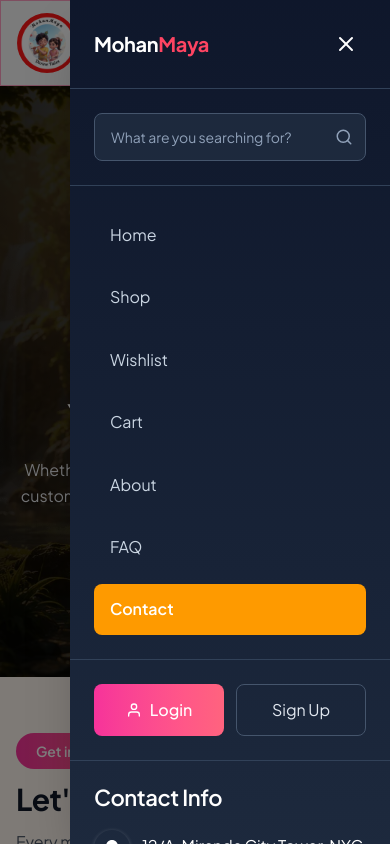
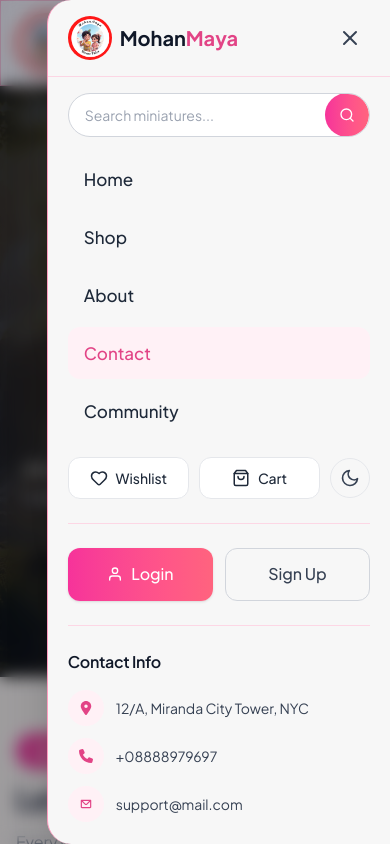
Before and after one commit to ujjawalpaawani04/MM-Project, a React (Vite) app in the folder Frontend/: page /contact in a window 390 px wide. Both pictures are taken after a click on the button 354 px from the left and 43 px from the top of the page. Shown: the top 844 px of the page. Built offline with nearby package versions, Linux system fonts and the light colour scheme.

Commit message:
mobile header updated

```diff
--- a/Frontend/src/components/website/MobileSidebar.jsx
+++ b/Frontend/src/components/website/MobileSidebar.jsx
@@ -1,7 +1,8 @@
-import { useState } from "react";
+import { useEffect, useState } from "react";
 import { Link, NavLink, useNavigate } from "react-router";
-import { FiX, FiSearch, FiUser, FiLogOut } from "react-icons/fi";
-import { useAuth } from "../../context/AuthContext";
+import { AnimatePresence, motion } from "framer-motion";
+import { Heart } from "lucide-react";
+import { FiX, FiSearch, FiUser, FiLogOut, FiShoppingBag } from "react-icons/fi";
 import { FaLocationDot, FaPhone } from "react-icons/fa6";
 import { CgMail } from "react-icons/cg";
 import {
@@ -10,21 +11,74 @@ import {
   FaYoutube,
   FaLinkedinIn,
 } from "react-icons/fa";
+import ThemeToggle from "../common/ThemeToggle";
+import { useAuth } from "../../context/AuthContext";
+import { useCart } from "../../context/CartContext";
+import { useWishlist } from "../../context/WishlistContext";
+
+import logo from "../../assets/website/mmLogo.png";
+
+// Primary navigation mirrors the desktop header exactly so the drawer reads as a
+// responsive extension of it rather than a separate menu.
+const navLinks = [
+  { name: "Home", path: "/" },
+  { name: "Shop", path: "/shop" },
+  { name: "About", path: "/about" },
+  { name: "Contact", path: "/contact" },
+  { name: "Community", path: "/community" },
+];
+
+const socialLinks = [
+  { icon: FaFacebookF, url: "#", label: "Facebook" },
+  { icon: FaTwitter, url: "#", label: "Twitter" },
+  { icon: FaYoutube, url: "#", label: "YouTube" },
+  { icon: FaLinkedinIn, url: "#", label: "LinkedIn" },
+];
+
+// Slide/stagger variants. The app is wrapped in <MotionConfig reducedMotion="user">,
+// so Framer collapses these to instant transitions when the OS prefers reduced motion.
+const panelVariants = {
+  hidden: { x: "100%" },
+  visible: {
+    x: 0,
+    transition: { type: "spring", stiffness: 360, damping: 38, mass: 0.9 },
+  },
+  exit: { x: "100%", transition: { duration: 0.25, ease: "easeInOut" } },
+};
+
+const listVariants = {
+  visible: { transition: { staggerChildren: 0.045, delayChildren: 0.08 } },
+};
+
+const itemVariants = {
+  hidden: { opacity: 0, x: 16 },
+  visible: { opacity: 1, x: 0, transition: { duration: 0.28, ease: "easeOut" } },
+};
 
 const MobileSidebar = ({ isOpen, onClose }) => {
   const navigate = useNavigate();
   const [query, setQuery] = useState("");
   const { user, isAuthenticated, logout } = useAuth();
+  const { totalItems } = useCart();
+  const { count: wishlistCount } = useWishlist();
 
-  const navLinks = [
-    { name: "Home", path: "/" },
-    { name: "Shop", path: "/shop" },
-    { name: "Wishlist", path: "/wishlist" },
-    { name: "Cart", path: "/cart" },
-    { name: "About", path: "/about" },
-    { name: "FAQ", path: "/faq" },
-    { name: "Contact", path: "/contact" },
-  ];
+  // Lock background scroll while the drawer is open (premium, touch-friendly).
+  useEffect(() => {
+    if (!isOpen) return;
+    const prev = document.body.style.overflow;
+    document.body.style.overflow = "hidden";
+    return () => {
+      document.body.style.overflow = prev;
+    };
+  }, [isOpen]);
+
+  // Close on Escape for accessibility/keyboard parity with the desktop dropdowns.
+  useEffect(() => {
+    if (!isOpen) return;
+    const onKey = (e) => e.key === "Escape" && onClose();
+    window.addEventListener("keydown", onKey);
+    return () => window.removeEventListener("keydown", onKey);
+  }, [isOpen, onClose]);
 
   const handleSearch = (e) => {
     e.preventDefault();
@@ -33,102 +87,172 @@ const MobileSidebar = ({ isOpen, onClose }) => {
     onClose();
   };
 
-  const socialLinks = [
-    { icon: FaFacebookF, url: "#" },
-    { icon: FaTwitter, url: "#" },
-    { icon: FaYoutube, url: "#" },
-    { icon: FaLinkedinIn, url: "#" },
-  ];
+  const wishlistActive = wishlistCount > 0;
 
   return (
-    <>
-      {/* Backdrop */}
-      <div
-        className={`fixed inset-0 bg-black transition-opacity duration-300 z-40 lg:hidden ${
-          isOpen ? "opacity-50" : "opacity-0 pointer-events-none"
-        }`}
+    <AnimatePresence>
+      {isOpen && (
+        <div className="lg:hidden" role="dialog" aria-modal="true" aria-label="Menu">
+          {/* Semi-transparent, blurred backdrop */}
+          <motion.div
+            initial={{ opacity: 0 }}
+            animate={{ opacity: 1 }}
+            exit={{ opacity: 0 }}
+            transition={{ duration: 0.25 }}
             onClick={onClose}
+            className="fixed inset-0 z-[1000] bg-gray-900/40 dark:bg-black/60 backdrop-blur-sm"
+            aria-hidden="true"
           />
 
-      {/* Sidebar */}
-      <div
-        className={`fixed right-0 top-0 h-full w-80 bg-linear-to-b from-slate-900 to-slate-800 shadow-2xl transition-transform duration-300 lg:hidden z-50 transform flex flex-col ${
-          isOpen ? "translate-x-0" : "translate-x-full"
-        }`}
+          {/* Drawer panel — same surfaces, border and brand as the desktop header */}
+          <motion.aside
+            variants={panelVariants}
+            initial="hidden"
+            animate="visible"
+            exit="exit"
+            className="fixed right-0 top-0 z-[1001] flex h-full w-[88%] max-w-sm flex-col rounded-l-3xl border-l border-brand-300 bg-ink-50 shadow-2xl theme-surface dark:border-slate-700 dark:bg-slate-900"
           >
-        {/* Header - Fixed */}
-        <div className="flex items-center justify-between p-6 border-b border-slate-700 shrink-0">
-          <h2 className="text-white text-xl font-bold">
-            Mohan<span className="text-brand-400">Maya</span>
-          </h2>
+            {/* Header: logo + brand lockup, matching the desktop header */}
+            <div className="flex shrink-0 items-center justify-between gap-3 border-b border-brand-200/70 px-5 py-4 dark:border-slate-700">
+              <Link
+                to="/"
+                onClick={onClose}
+                className="flex items-center gap-2"
+                aria-label="Mohan Maya home"
+              >
+                <img
+                  src={logo}
+                  alt="Mohan Maya logo"
+                  className="h-11 w-11 rounded-full object-contain"
+                />
+                <span className="text-xl font-bold text-gray-900 dark:text-white">
+                  Mohan<span className="text-brand-500">Maya</span>
+                </span>
+              </Link>
               <button
                 onClick={onClose}
-            className="p-2 hover:bg-amber-500 transition-colors duration-300 rounded-full"
+                aria-label="Close menu"
+                className="rounded-full p-2 text-gray-700 transition-colors hover:bg-brand-50 hover:text-brand-500 dark:text-gray-200 dark:hover:bg-slate-800"
               >
-            <FiX className="text-2xl text-white" />
+                <FiX className="text-2xl" />
               </button>
             </div>
 
-        {/* Search Box - Fixed */}
+            {/* Search — rounded-full pill with the gradient submit, like the desktop */}
             <form
               onSubmit={handleSearch}
               role="search"
-          className="p-6 border-b border-slate-700 shrink-0"
+              className="shrink-0 px-5 pb-4 pt-4"
             >
-          <div className="flex items-center overflow-hidden border border-slate-600 rounded-lg h-12 bg-slate-800">
+              <div className="flex h-11 items-center overflow-hidden rounded-full border border-gray-300 bg-white dark:border-slate-600 dark:bg-slate-800">
                 <input
                   type="search"
                   value={query}
                   onChange={(e) => setQuery(e.target.value)}
-              placeholder="What are you searching for?"
+                  placeholder="Search miniatures..."
                   aria-label="Search products"
-              className="flex-1 px-4 outline-none text-sm bg-slate-800 text-white placeholder-slate-400"
+                  className="min-w-0 flex-1 bg-transparent px-4 text-sm text-gray-900 outline-none placeholder:text-gray-400 dark:text-white dark:placeholder:text-slate-400"
                 />
                 <button
                   type="submit"
                   aria-label="Search"
-              className="px-3 py-2 text-slate-400 hover:text-brand-400 transition-colors"
+                  className="flex h-11 w-11 shrink-0 items-center justify-center rounded-full bg-gradient-to-r from-pink-500 to-rose-400 text-white"
                 >
-              <FiSearch className="text-lg" />
+                  <FiSearch />
                 </button>
               </div>
             </form>
 
-        {/* Scrollable Content */}
-        <div className="flex-1 overflow-y-auto scrollbar-thin scrollbar-thumb-slate-700 scrollbar-track-slate-800">
-          {/* Navigation Links */}
-          <nav className="p-6 border-b border-slate-700 xl:hidden">
-            <div className="space-y-3">
+            {/* Scrollable content */}
+            <div className="scrollbar-thin flex-1 overflow-y-auto px-5 pb-6">
+              {/* Primary navigation */}
+              <motion.nav
+                variants={listVariants}
+                initial="hidden"
+                animate="visible"
+                aria-label="Primary"
+                className="space-y-1.5"
+              >
                 {navLinks.map((item) => (
+                  <motion.div key={item.path} variants={itemVariants}>
                     <NavLink
-                  key={item.path}
                       to={item.path}
+                      end={item.path === "/"}
                       onClick={onClose}
                       className={({ isActive }) =>
-                    `block px-4 py-3 rounded-lg transition-all duration-200 ${
+                        `block rounded-xl px-4 py-3 text-[17px] font-medium transition-colors duration-200 ${
                           isActive
-                        ? "bg-amber-500 text-white font-semibold"
-                        : "text-slate-300 hover:bg-slate-700 hover:text-white"
+                            ? "bg-brand-50 text-brand-500 dark:bg-brand-500/15"
+                            : "text-gray-800 hover:bg-brand-50/60 hover:text-brand-500 dark:text-gray-200 dark:hover:bg-slate-800 dark:hover:text-brand-400"
                         }`
                       }
                     >
                       {item.name}
                     </NavLink>
+                  </motion.div>
                 ))}
-            </div>
-          </nav>
+              </motion.nav>
+
+              {/* Quick actions: theme + wishlist + cart, mirroring the desktop right cluster */}
+              <motion.div
+                variants={itemVariants}
+                initial="hidden"
+                animate="visible"
+                className="mt-5 flex items-center gap-2.5"
+              >
+                <Link
+                  to="/wishlist"
+                  onClick={onClose}
+                  aria-label={wishlistActive ? "Wishlist, has items" : "Wishlist, empty"}
+                  className="flex flex-1 items-center justify-center gap-2 rounded-xl border border-gray-200 bg-white px-3 py-2.5 text-sm font-medium text-gray-800 transition-colors hover:border-brand-300 hover:text-brand-500 dark:border-slate-700 dark:bg-slate-800 dark:text-gray-200 dark:hover:border-brand-400/60"
+                >
+                  <Heart
+                    size={18}
+                    className={
+                      wishlistActive
+                        ? "fill-red-500 text-red-500"
+                        : "fill-transparent text-current"
+                    }
+                  />
+                  Wishlist
+                </Link>
+                <Link
+                  to="/cart"
+                  onClick={onClose}
+                  aria-label={`View cart, ${totalItems} items`}
+                  className="relative flex flex-1 items-center justify-center gap-2 rounded-xl border border-gray-200 bg-white px-3 py-2.5 text-sm font-medium text-gray-800 transition-colors hover:border-brand-300 hover:text-brand-500 dark:border-slate-700 dark:bg-slate-800 dark:text-gray-200 dark:hover:border-brand-400/60"
+                >
+                  <FiShoppingBag size={18} />
+                  Cart
+                  {totalItems > 0 && (
+                    <span className="flex h-[18px] min-w-[18px] items-center justify-center rounded-full bg-brand-500 px-1 text-[10px] font-bold text-white">
+                      {totalItems}
+                    </span>
+                  )}
+                </Link>
+                <ThemeToggle className="shrink-0 border border-gray-200 dark:border-slate-700" />
+              </motion.div>
 
               {/* Account */}
-          <div className="p-6 border-b border-slate-700">
+              <motion.div
+                variants={itemVariants}
+                initial="hidden"
+                animate="visible"
+                className="mt-6 border-t border-brand-200/70 pt-6 dark:border-slate-700"
+              >
                 {isAuthenticated ? (
                   <div className="space-y-3">
-                <div className="flex items-center gap-3 text-white">
-                  <span className="grid place-items-center w-10 h-10 rounded-full bg-linear-to-r from-pink-500 to-rose-400 text-white font-semibold uppercase">
+                    <div className="flex items-center gap-3">
+                      <span className="grid h-10 w-10 place-items-center rounded-full bg-gradient-to-r from-pink-500 to-rose-400 text-sm font-semibold uppercase text-white">
                         {user.name?.charAt(0) || "U"}
                       </span>
                       <div className="min-w-0">
-                    <p className="text-xs text-slate-400">Signed in as</p>
-                    <p className="font-semibold truncate">{user.name}</p>
+                        <p className="text-xs text-gray-400 dark:text-slate-400">
+                          Signed in as
+                        </p>
+                        <p className="truncate font-semibold text-gray-900 dark:text-white">
+                          {user.name}
+                        </p>
                       </div>
                     </div>
                     <button
@@ -136,7 +260,7 @@ const MobileSidebar = ({ isOpen, onClose }) => {
                         logout();
                         onClose();
                       }}
-                  className="w-full flex items-center justify-center gap-2 px-4 py-3 rounded-lg border border-slate-600 text-slate-200 hover:bg-slate-700 transition-colors"
+                      className="flex w-full items-center justify-center gap-2 rounded-xl border border-gray-300 px-4 py-3 text-gray-700 transition-colors hover:border-red-300 hover:text-red-500 dark:border-slate-600 dark:text-gray-200 dark:hover:border-red-500/50"
                     >
                       <FiLogOut /> Sign Out
                     </button>
@@ -146,79 +270,94 @@ const MobileSidebar = ({ isOpen, onClose }) => {
                     <Link
                       to="/login"
                       onClick={onClose}
-                  className="flex items-center justify-center gap-2 px-4 py-3 rounded-lg bg-linear-to-r from-pink-500 to-rose-400 text-white font-medium"
+                      className="flex items-center justify-center gap-2 rounded-xl bg-gradient-to-r from-pink-500 to-rose-400 px-4 py-3 font-medium text-white shadow-sm transition-shadow hover:shadow-md"
                     >
                       <FiUser /> Login
                     </Link>
                     <Link
                       to="/signup"
                       onClick={onClose}
-                  className="flex items-center justify-center px-4 py-3 rounded-lg border border-slate-600 text-slate-200 hover:bg-slate-700 transition-colors"
+                      className="flex items-center justify-center rounded-xl border border-gray-300 px-4 py-3 font-medium text-gray-700 transition-colors hover:border-brand-300 hover:text-brand-500 dark:border-slate-600 dark:text-gray-200 dark:hover:border-brand-400/60"
                     >
                       Sign Up
                     </Link>
                   </div>
                 )}
-          </div>
+              </motion.div>
 
-          {/* Contact Info */}
-          <div className="p-6 border-b border-slate-700">
-            <h3 className="text-white font-semibold mb-4 text-[22px]">
+              {/* Contact info */}
+              <motion.div
+                variants={itemVariants}
+                initial="hidden"
+                animate="visible"
+                className="mt-6 border-t border-brand-200/70 pt-6 dark:border-slate-700"
+              >
+                <h3 className="mb-4 text-base font-semibold text-gray-900 dark:text-white">
                   Contact Info
                 </h3>
-            <div className="space-y-3 text-white flex flex-col gap-2">
+                <div className="space-y-3 text-sm text-gray-700 dark:text-gray-300">
                   <div className="flex items-center gap-3">
-                <span className="inline-block mt-1 p-2.5 rounded-full shadow-[0px_1px_4px_rgba(255,255,255,0.22)]">
+                    <span className="grid h-9 w-9 shrink-0 place-items-center rounded-full bg-brand-50 text-brand-500 dark:bg-slate-800">
                       <FaLocationDot />
                     </span>
                     <p>12/A, Miranda City Tower, NYC</p>
                   </div>
                   <div className="flex items-center gap-3">
-                <span className="inline-block p-2.5 rounded-full shadow-[0px_1px_4px_rgba(255,255,255,0.22)]">
+                    <span className="grid h-9 w-9 shrink-0 place-items-center rounded-full bg-brand-50 text-brand-500 dark:bg-slate-800">
                       <FaPhone />
                     </span>
                     <a
                       href="tel:+08888979769"
-                  className="hover:text-amber-500 transition-colors"
+                      className="transition-colors hover:text-brand-500"
                     >
                       +08888979697
                     </a>
                   </div>
                   <div className="flex items-center gap-3">
-                <span className="inline-block p-2.5 rounded-full shadow-[0px_1px_4px_rgba(255,255,255,0.22)]">
+                    <span className="grid h-9 w-9 shrink-0 place-items-center rounded-full bg-brand-50 text-brand-500 dark:bg-slate-800">
                       <CgMail />
                     </span>
                     <a
                       href="mailto:support@mail.com"
-                  className="hover:text-amber-500 transition-colors"
+                      className="transition-colors hover:text-brand-500"
                     >
                       support@mail.com
                     </a>
                   </div>
                 </div>
-          </div>
+              </motion.div>
 
-          {/* Social Links */}
-          <div className="p-6">
-            <h3 className="text-white font-semibold mb-4">Follow Us</h3>
-            <div className="flex gap-4">
-              {socialLinks.map((social, index) => {
+              {/* Social links */}
+              <motion.div
+                variants={itemVariants}
+                initial="hidden"
+                animate="visible"
+                className="mt-6 border-t border-brand-200/70 pt-6 dark:border-slate-700"
+              >
+                <h3 className="mb-4 text-base font-semibold text-gray-900 dark:text-white">
+                  Follow Us
+                </h3>
+                <div className="flex gap-3">
+                  {socialLinks.map((social) => {
                     const Icon = social.icon;
                     return (
                       <a
-                    key={index}
+                        key={social.label}
                         href={social.url}
-                    className="w-10 h-10 flex items-center justify-center rounded-full bg-slate-700 text-slate-300 hover:bg-amber-500 hover:text-white transition-all duration-300 transform hover:scale-110"
+                        aria-label={social.label}
+                        className="flex h-10 w-10 items-center justify-center rounded-full bg-brand-50 text-brand-500 transition-all duration-300 hover:scale-110 hover:bg-gradient-to-r hover:from-pink-500 hover:to-rose-400 hover:text-white dark:bg-slate-800 dark:text-gray-200 dark:hover:text-white"
                       >
                         <Icon className="text-lg" />
                       </a>
                     );
                   })}
                 </div>
+              </motion.div>
             </div>
+          </motion.aside>
         </div>
-      </div>
-    </>
+      )}
+    </AnimatePresence>
   );
 };
 
```
Lines whose indentation alone changed are shown as unchanged.
